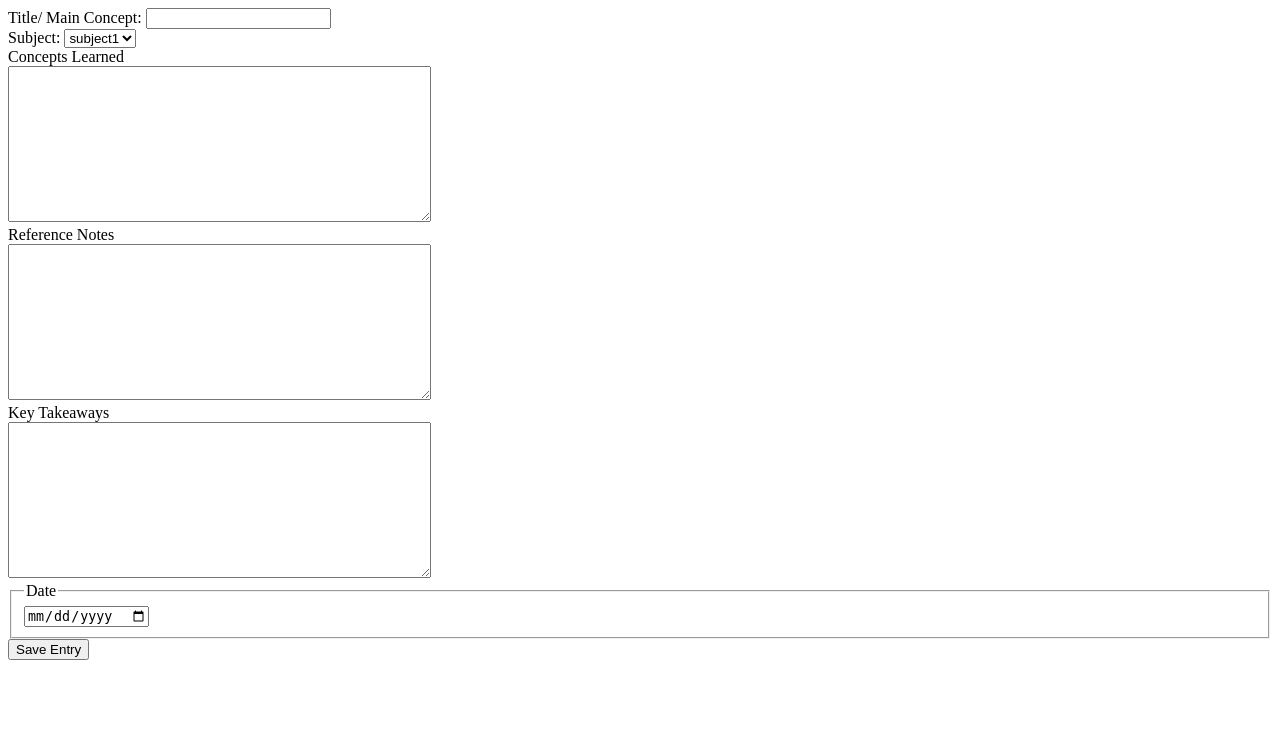
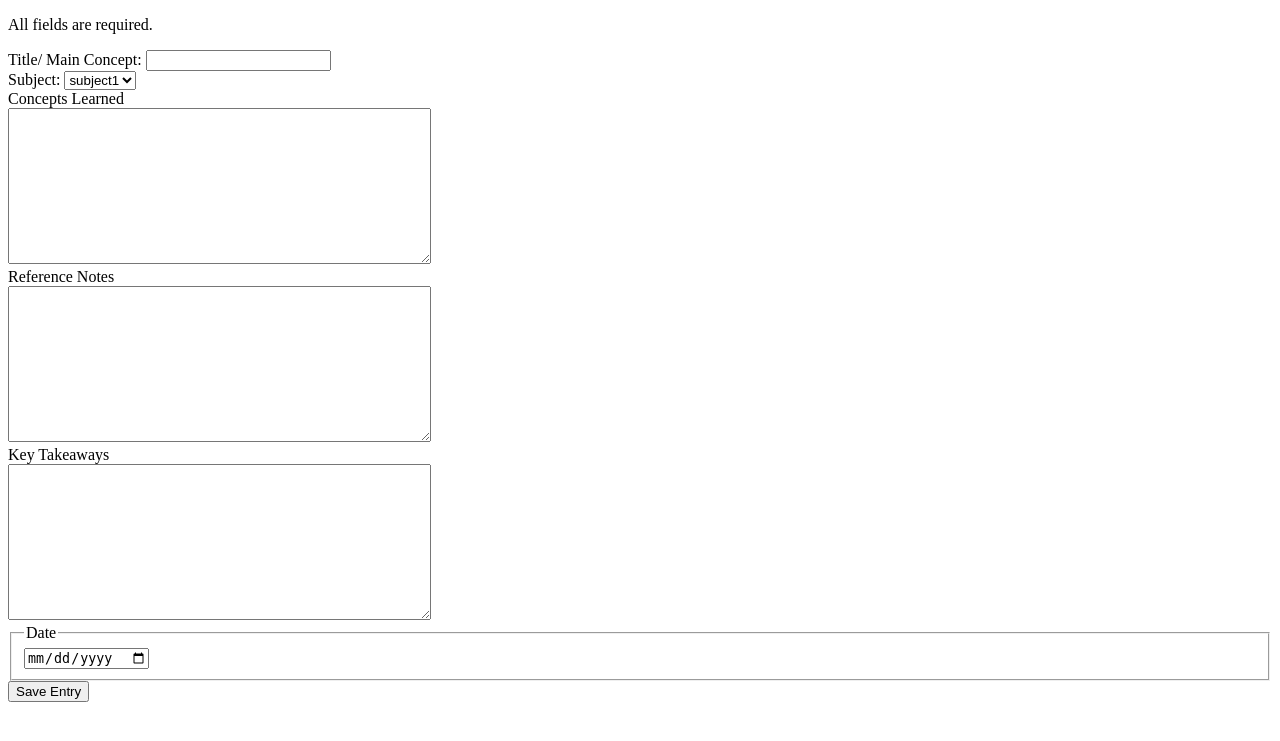
Before and after one commit to Brygetee/Learning_Log, a Flask app: page /entry_form in a window 1280 px wide. Shown: the top 741 px of the page. Run offline with Flask 3, Linux system fonts and the light colour scheme.

Commit message:
Add accessibility improvements to entry form
- Add aria-required to textareas
- Mark all fields as required
- Add 'All fields required' notice

```diff
--- a/templates/entry_form.html
+++ b/templates/entry_form.html
@@ -6,13 +6,14 @@
 </head>
 <body>
     <form>
+        <p>All fields are required.</p>
         <label for="title">Title/ Main Concept:</label>
         <input type="text" id="title" name="title" required>
 
         <br>
 
         <label for="subject">Subject:</label>
-        <select name="subject" id="subject">
+        <select name="subject" id="subject" required>
             {% for s in subjects %}
                 <option value="{{s}}">{{s}}</option>
             {% endfor %}
@@ -22,25 +23,25 @@
 
         <label for="concepts_learned">Concepts Learned</label>
         <br>
-        <textarea id="concepts_learned" name="concepts_learned" rows="10" cols="50"></textarea>
+        <textarea id="concepts_learned" name="concepts_learned" rows="10" cols="50" required aria-required="true"></textarea>
 
         <br>
 
         <label for="reference_notes">Reference Notes</label>
         <br>
-        <textarea id="reference_notes" name="reference_notes" rows="10" cols="50"></textarea>
+        <textarea id="reference_notes" name="reference_notes" rows="10" cols="50" required aria-required="true"></textarea>
 
         <br>
         <label for="key_takeaways">Key Takeaways</label>
         <br>
-        <textarea id="key_takeaways" name="key_takeaways" rows="10" cols="50"></textarea>
+        <textarea id="key_takeaways" name="key_takeaways" rows="10" cols="50" required aria-required="true"></textarea>
         <br>
 
 
         <fieldset class="date">
 
             <legend>Date</legend>
-                <input type="date" id="date" name="date">
+                <input type="date" id="date" name="date" required>
        </fieldset>
 
         <button type="submit">Save Entry</button>
```
